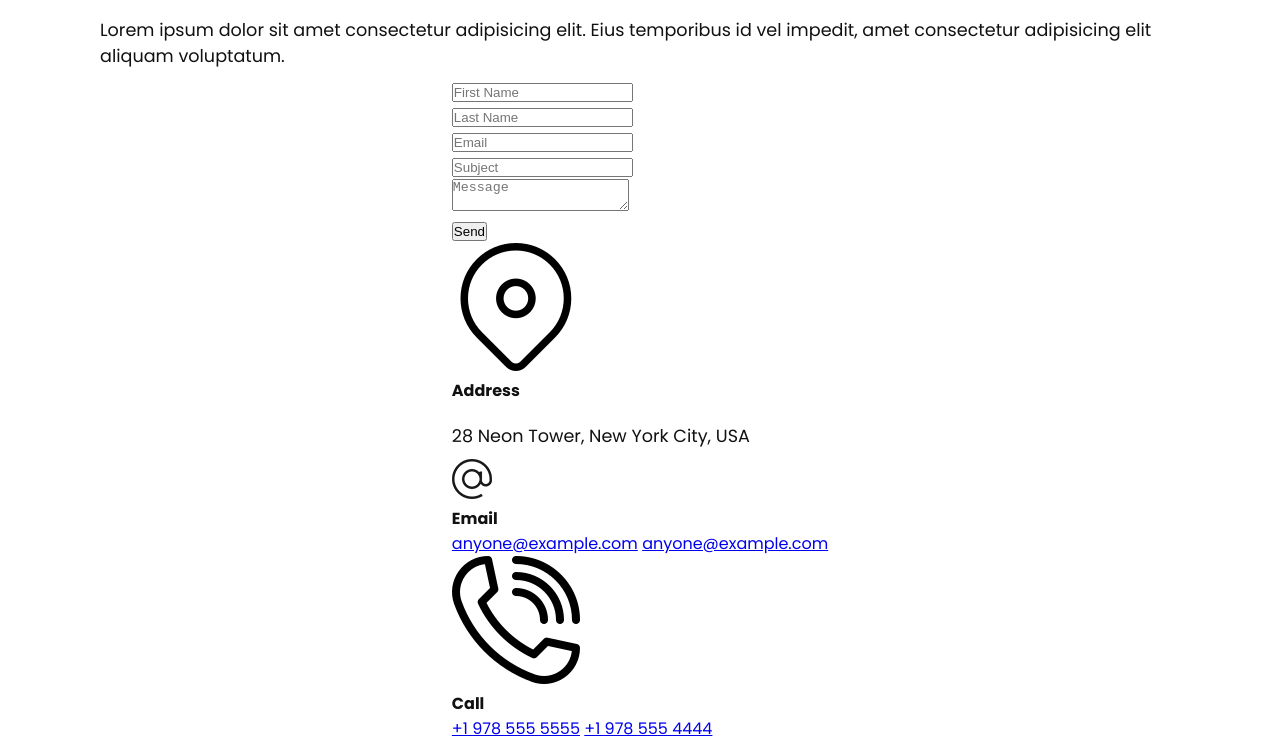
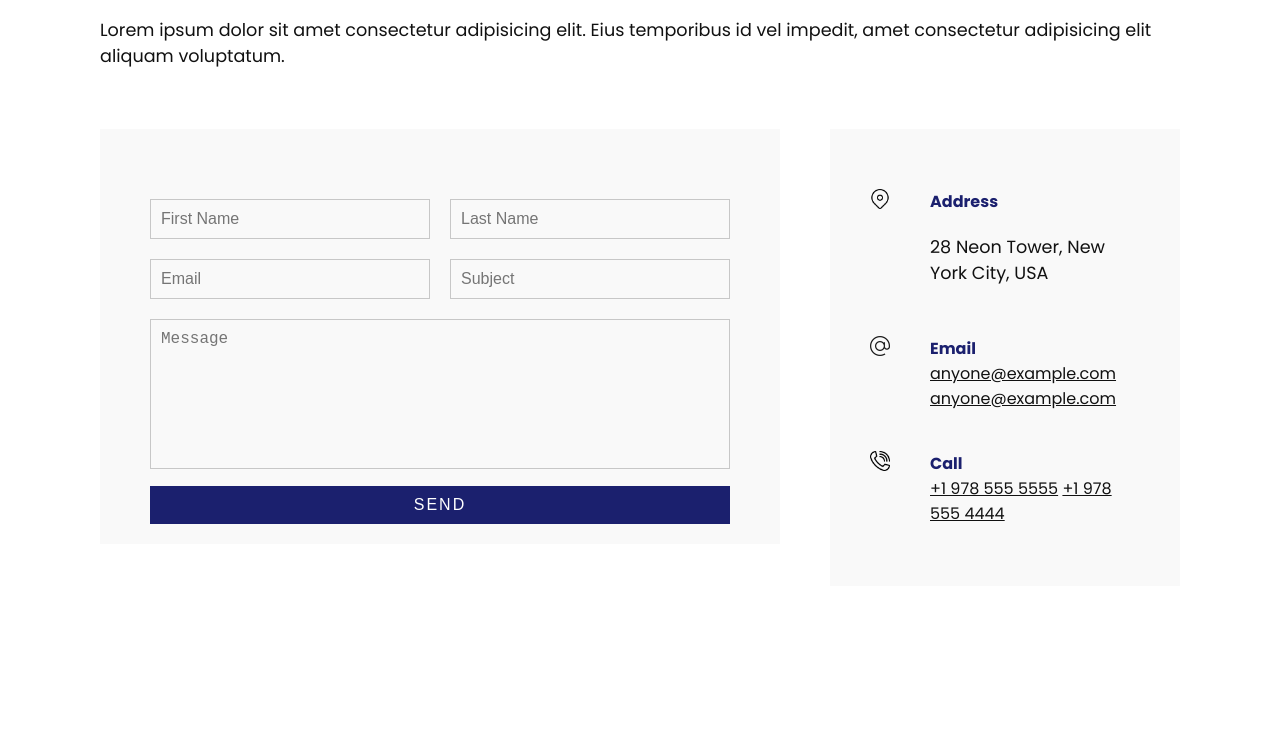
Before and after one commit to moqdev/creative-agency-website, a plain HTML site: page contact.html in a window 1280 px wide. Shown: the part 208-949 px from the top of the page. After the commit the page ends 860 px from the top, so only its background shows below. Drawn offline with Linux system fonts and the light colour scheme.

Commit message:
Add Contact CSS

```diff
--- a/css/style.css
+++ b/css/style.css
@@ -3,6 +3,7 @@
 /* CUSTOM PROPERTY */
 :root {
   --primary-color: #f60f20;
+  --secondary-color: #1b206e;
 }
 
 /* BASE STYLES */
@@ -188,7 +189,7 @@ section.home {
   font-size: 24px;
   font-weight: 500;
   margin-top: 20px;
-  color: #1b206e;
+  color: var(--secondary-color);
 }
 
 /* WORK PAGE */
@@ -239,6 +240,98 @@ section.home {
   padding: 5px 15px;
 }
 
+/* CONTACT */
+
+.contact {
+  position: relative;
+  width: 100%;
+  margin-top: 50px;
+  display: flex;
+  justify-content: space-between;
+  align-items: flex-start;
+}
+
+.contact-form {
+  position: relative;
+  background: #f9f9f9;
+  width: calc(100% - 400px);
+  padding: 60px 40px 20px;
+}
+
+.contact-form form {
+  width: 100%;
+}
+
+.contact-form .row {
+  width: 100%;
+  display: flex;
+}
+
+.contact-form .input50 {
+  width: 50%;
+  margin: 0 10px;
+}
+
+.contact-form .input100 {
+  width: 100%;
+  margin: 0 10px;
+}
+
+.contact-form .row input,
+.contact-form .row textarea {
+  position: relative;
+  border: 1px solid rgba(0, 0, 0, 0.2);
+  color: #111;
+  background: transparent;
+  width: 100%;
+  padding: 10px;
+  outline: none;
+  font-size: 16px;
+  font-weight: 300;
+  margin: 10px 0;
+  resize: none;
+}
+
+.contact-form .row textarea {
+  height: 150px;
+}
+
+.contact-form .row input[type='submit'] {
+  background-color: var(--secondary-color);
+  color: #fff;
+  margin: 0;
+  text-transform: uppercase;
+  letter-spacing: 2px;
+  font-weight: 300;
+  border: 0;
+  cursor: pointer;
+}
+
+.contact-info {
+  width: 350px;
+  background: #f9f9f9;
+  padding: 60px 40px 20px;
+}
+
+.contact-info .info-box {
+  display: flex;
+  align-items: flex-start;
+  margin-bottom: 40px;
+}
+
+.contact-info .info-box .contact-icon {
+  width: 20px;
+  margin-right: 40px;
+}
+
+.contact-info .info-box .details h4 {
+  color: var(--secondary-color);
+}
+
+.contact-info .info-box .details p,
+.contact-info .info-box .details a {
+  color: #111;
+}
 
 @media (max-width: 1068px) {
   .home-img {
@@ -262,6 +355,31 @@ section {
 .services {
   grid-template-columns: repeat(2, 1fr);
   }
+
+  .contact {
+    flex-direction: column;
+  }
+
+  .contact-form {
+    width: 100%;
+    padding 30px 30px 20px;
+  }
+
+  .contact-form .row {
+    flex-direction: column;
+  }
+
+  .contact-form .input50,
+  .contact-form .input100 {
+    width: 100%;
+    margin: 0;
+  }
+
+  .contact-info {
+    width: 100%;
+    margin-top: 20px;
+    padding: 30px 30px 20px;
+    }
 }
 
 @media(max-width: 768px) {
```
